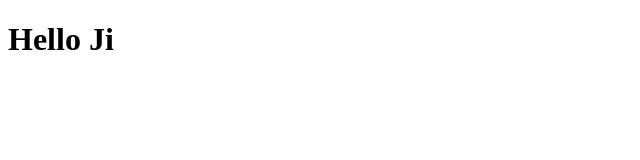
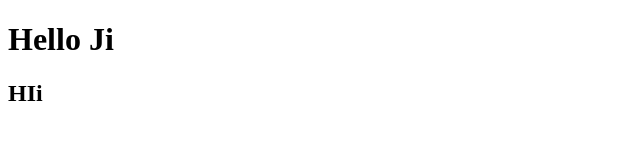
Before and after one commit to abstrxtInfinity/happy_halloween2k21, a plain HTML site: page index.html in a window 1280 px wide. Shown: the full height of the page, 0-640 px from the left. Drawn offline with nearby package versions, Linux system fonts and the light colour scheme; files that its build step writes are made by us from their sources.

Commit message:
added new line

```diff
--- a/index.html
+++ b/index.html
@@ -9,6 +9,7 @@
   </head>
   <body>
     <h1>Hello Ji</h1>
+    <h2>HIi</h2>
     <script src="./script.js"></script>
   </body>
 </html>
```
